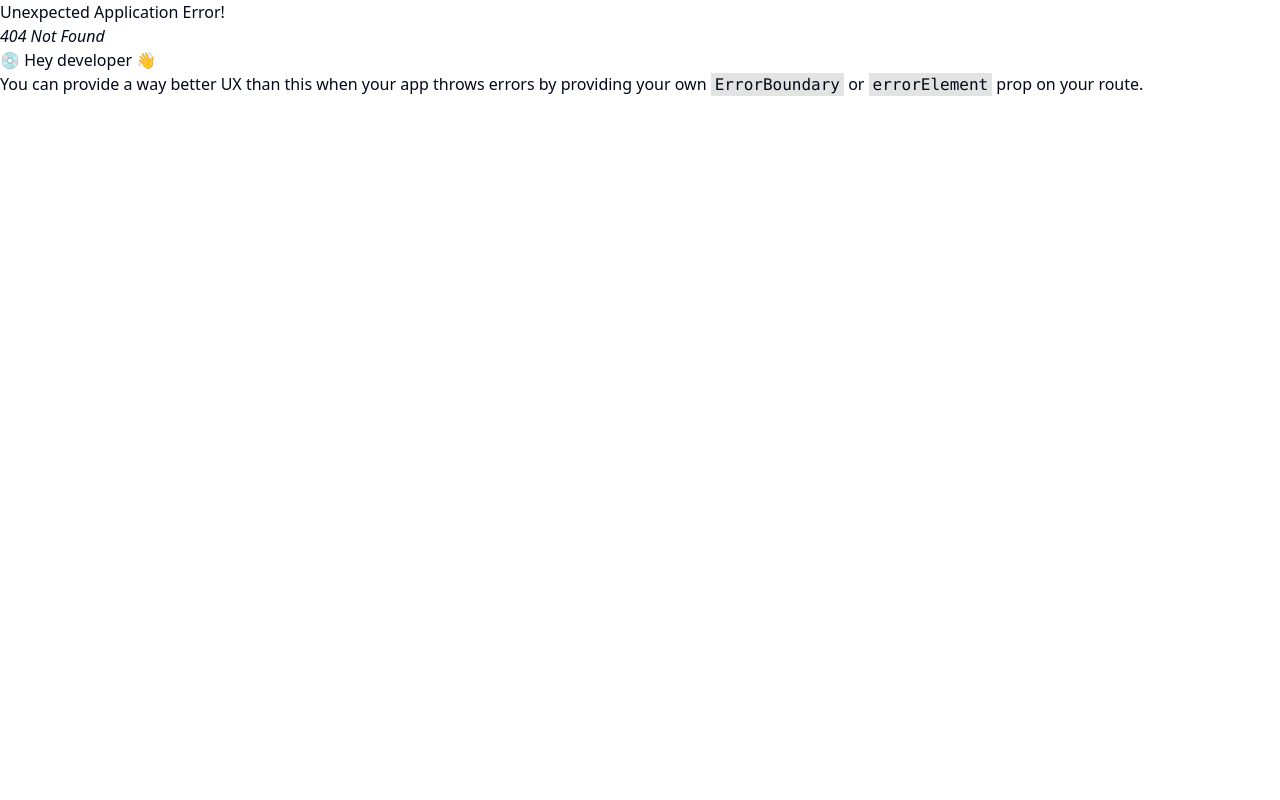
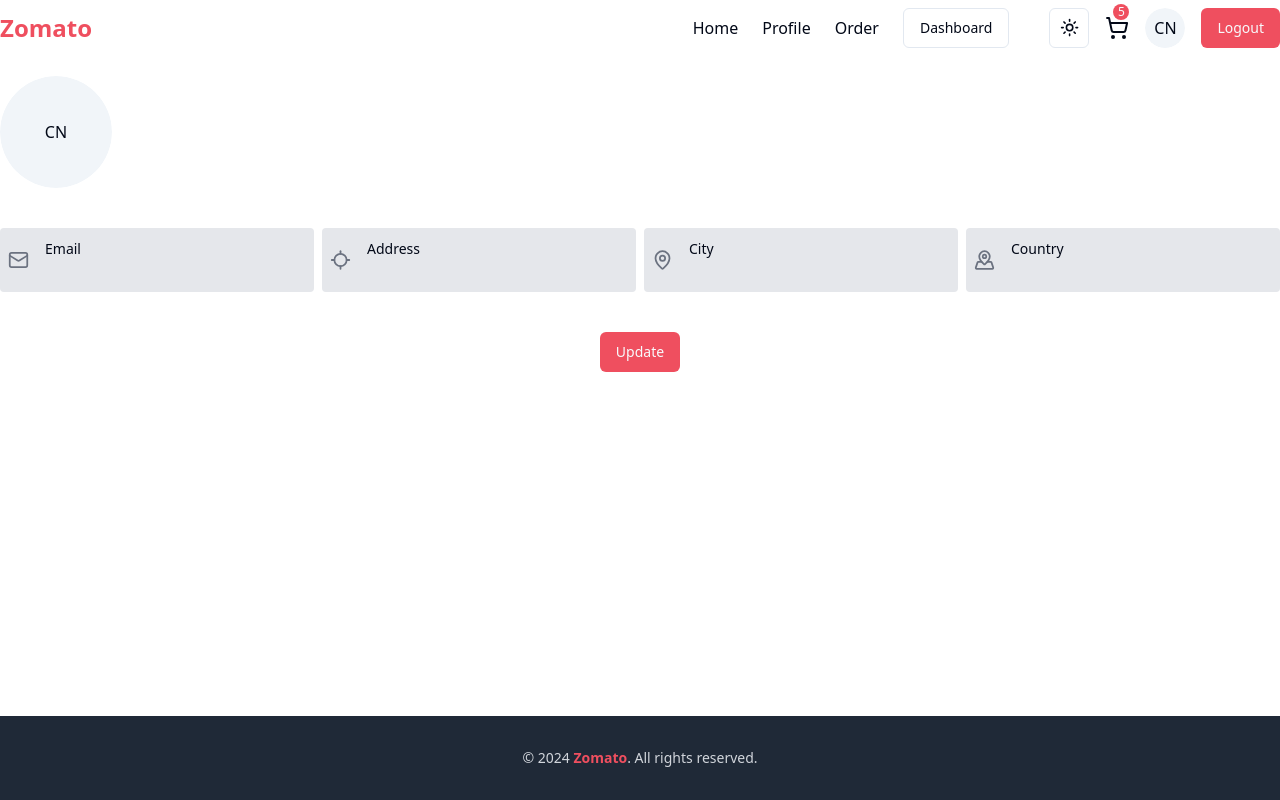
Before and after one commit to pavan77749/Zomato-newVersion-Clone, a React (Vite) app in the folder client/: page /profile in a window 1280 px wide. Before the commit this address had no page. Built offline with nearby package versions, Linux system fonts and the light colour scheme.

Commit message:
Completed with Profile Page frontend part

```diff
--- a/client/src/App.tsx
+++ b/client/src/App.tsx
@@ -8,6 +8,7 @@
 
 import MainLayout from './layout/MainLayout'
 import HeroSection from './components/HeroSection'
+import Profile from './components/Profile'
 
 const appRouter = createBrowserRouter([
   {
@@ -17,6 +18,10 @@
     {
       path:'/',
       element:<HeroSection/>
+    },
+    {
+      path:'/profile',
+      element:<Profile/>
     }
   ]
   },
@@ -42,6 +47,7 @@
     element:<VerifyEmail/>
   },
 
+
 ])
 
 function App() {
--- a/client/src/auth/Signup.tsx
+++ b/client/src/auth/Signup.tsx
@@ -12,7 +12,7 @@
 // fullname:string;
 //   email: string;
 //   password: string;
-//   contact:number
+//   phone:number
 // };
 
 const Signup = () => {
@@ -21,7 +21,7 @@
     fullname:"",
     email: "",
     password: "",
-    contact:""
+    phone:""
   });
   const [errors ,setErrors] = useState<Partial<SignupInputState>>({})
   const changeEventHandler = (e: ChangeEvent<HTMLInputElement>) => {
--- a/client/src/components/Navbar.tsx
+++ b/client/src/components/Navbar.tsx
@@ -161,19 +161,19 @@
         <HandPlatter />
         <span>Order</span>
         </Link>
-        <Link to="/order-status" className="flex items-center gap-4 hover:bg-gray-200 py-3 rounded-lg cursor-pointer hover:text-gray-900 font-medium">
+        <Link to="/cart" className="flex items-center gap-4 hover:bg-gray-200 py-3 rounded-lg cursor-pointer hover:text-gray-900 font-medium">
         <ShoppingCart />
         <span>Cart (0)</span>
         </Link>
-        <Link to="/order-status" className="flex items-center gap-4 hover:bg-gray-200 py-3 rounded-lg cursor-pointer hover:text-gray-900 font-medium">
+        <Link to="/menu" className="flex items-center gap-4 hover:bg-gray-200 py-3 rounded-lg cursor-pointer hover:text-gray-900 font-medium">
         <SquareMenu />
         <span>Menu</span>
         </Link>
-        <Link to="/order-status" className="flex items-center gap-4 hover:bg-gray-200 py-3 rounded-lg cursor-pointer hover:text-gray-900 font-medium">
+        <Link to="/restaurant" className="flex items-center gap-4 hover:bg-gray-200 py-3 rounded-lg cursor-pointer hover:text-gray-900 font-medium">
         <Utensils />
         <span>Restaurant</span>
         </Link>
-        <Link to="/order-status" className="flex items-center gap-4 hover:bg-gray-200 py-3 rounded-lg cursor-pointer hover:text-gray-900 font-medium">
+        <Link to="/restaurant-status" className="flex items-center gap-4 hover:bg-gray-200 py-3 rounded-lg cursor-pointer hover:text-gray-900 font-medium">
         <PackageIcon />
         <span>Restaurant Orders</span>
         </Link>
--- /dev/null
+++ b/client/src/components/Profile.tsx
@@ -0,0 +1,132 @@
+import { FormEvent, useRef, useState } from "react";
+import { Avatar, AvatarFallback, AvatarImage } from "./ui/avatar";
+import { Locate,  Mail, MapPin,  MapPinnedIcon, Plus ,Loader2 } from "lucide-react";
+import { Input } from "./ui/input";
+import { Label } from "./ui/label";
+import { Button } from "./ui/button";
+
+
+const loading = false;
+
+const Profile = () => {
+  const [profileData, setProfileData] = useState({
+    fullname: "",
+    email: "",
+    address: "",
+    city: "",
+    country: "",
+    profilePicture: "",
+  });
+  const imageRef = useRef<HTMLInputElement | null>(null);
+  const [selectedProfilePicture, setSelectedProfilePicture] =
+    useState<string>();
+
+  const fileChangeHandler = (e: React.ChangeEvent<HTMLInputElement>) => {
+    const file = e.target.files?.[0];
+    if (file) {
+      const reader = new FileReader();
+      reader.onloadend = () => {
+        const result = reader.result as string;
+        setSelectedProfilePicture(result);
+        setProfileData((prevData) => ({
+          ...prevData,
+          profilePicture: result,
+        }));
+      };
+      reader.readAsDataURL(file);
+    }
+  };
+
+  const changeHandler = (e: React.ChangeEvent<HTMLInputElement>) => {
+    const { name, value } = e.target;
+    setProfileData({ ...profileData, [name]: value });
+  };
+
+  const updateProfileHandler = (e: FormEvent<HTMLFormElement>) => {
+    e.preventDefault();
+    // update profile Implementation come here
+  };
+
+  return (
+
+    <div>
+      <form onSubmit={updateProfileHandler} className="max-w-7xl mx-auto my-5">
+        <div className="flex items-center justify-between">
+          <div className="flex items-center gap-2">
+            <Avatar className="relative md:w-28 md:h-28 w-20 h-20">
+              <AvatarImage src={selectedProfilePicture}/>
+              <AvatarFallback>CN</AvatarFallback>
+              <input
+                type="file"
+                className="hidden"
+                ref={imageRef}
+                accept="image/*"
+                onChange={fileChangeHandler}
+              />
+              <div
+                onClick={() => imageRef.current?.click()}
+                className="absolute inset-0 flex items-center opacity-0 justify-center hover:opacity-100 transition-opacity duration-300 bg-black bg-opacity-50 rounded-full cursor-pointer"
+              >
+                <Plus className="text-white w-8 h-8" />
+              </div>
+            </Avatar>
+            <Input
+              type="text"
+              name="fullname"
+              value={profileData.fullname}
+              onChange={changeHandler}
+              className="font-bold text-2xl outline-none border-none focus-visible:ring-transparent"
+            />
+          </div>
+        </div>
+        <div className="grid md:grid-cols-4 md:gap-2 gap-3 my-10">
+        <div className="flex items-center gap-4 rounded-sm p-2 bg-gray-200">
+          <Mail className="text-gray-500"/>
+          <div className="w-full">
+            <Label>Email</Label>
+            <input type="email" name="email" value={profileData.email} onChange={changeHandler} className="w-full text-gray-600 bg-transparent focus-visible:ring-0 focus-visible:border-transparent outline-none border-none"/>
+          </div>
+        </div>
+        <div className="flex items-center gap-4 rounded-sm p-2 bg-gray-200">
+          <Locate className="text-gray-500"/>
+          <div className="w-full">
+            <Label>Address</Label>
+            <input type="text" name="address" value={profileData.address} onChange={changeHandler} className="w-full text-gray-600 bg-transparent focus-visible:ring-0 focus-visible:border-transparent outline-none border-none"/>
+          </div>
+        </div>
+        <div className="flex items-center gap-4 rounded-sm p-2 bg-gray-200">
+          <MapPin className="text-gray-500"/>
+          <div className="w-full">
+            <Label>City</Label>
+            <input type="text" name="city" value={profileData.city} onChange={changeHandler} className="w-full text-gray-600 bg-transparent focus-visible:ring-0 focus-visible:border-transparent outline-none border-none"/>
+          </div>
+        </div>
+        <div className="flex items-center gap-4 rounded-sm p-2 bg-gray-200">
+          <MapPinnedIcon className="text-gray-500"/>
+          <div className="w-full">
+            <Label>Country</Label>
+            <input type="text" name="country" value={profileData.country} onChange={changeHandler} className="w-full text-gray-600 bg-transparent focus-visible:ring-0 focus-visible:border-transparent outline-none border-none"/>
+          </div>
+        </div>
+        </div>
+        <div className="text-center">
+        {loading ? (
+          <Button disabled className="bg-red hover:bg-hoverRed w-full">
+            <Loader2 className="mr-2 h-4 animate-spin" />
+            Please wait
+          </Button>
+        ) : (
+          <Button
+            type="submit"
+            className="bg-red hover:bg-hoverRed focus-visible:ring-0"
+          >
+            Update
+          </Button>
+        )}
+        </div>
+      </form>
+    </div>
+  );
+};
+
+export default Profile;
```
